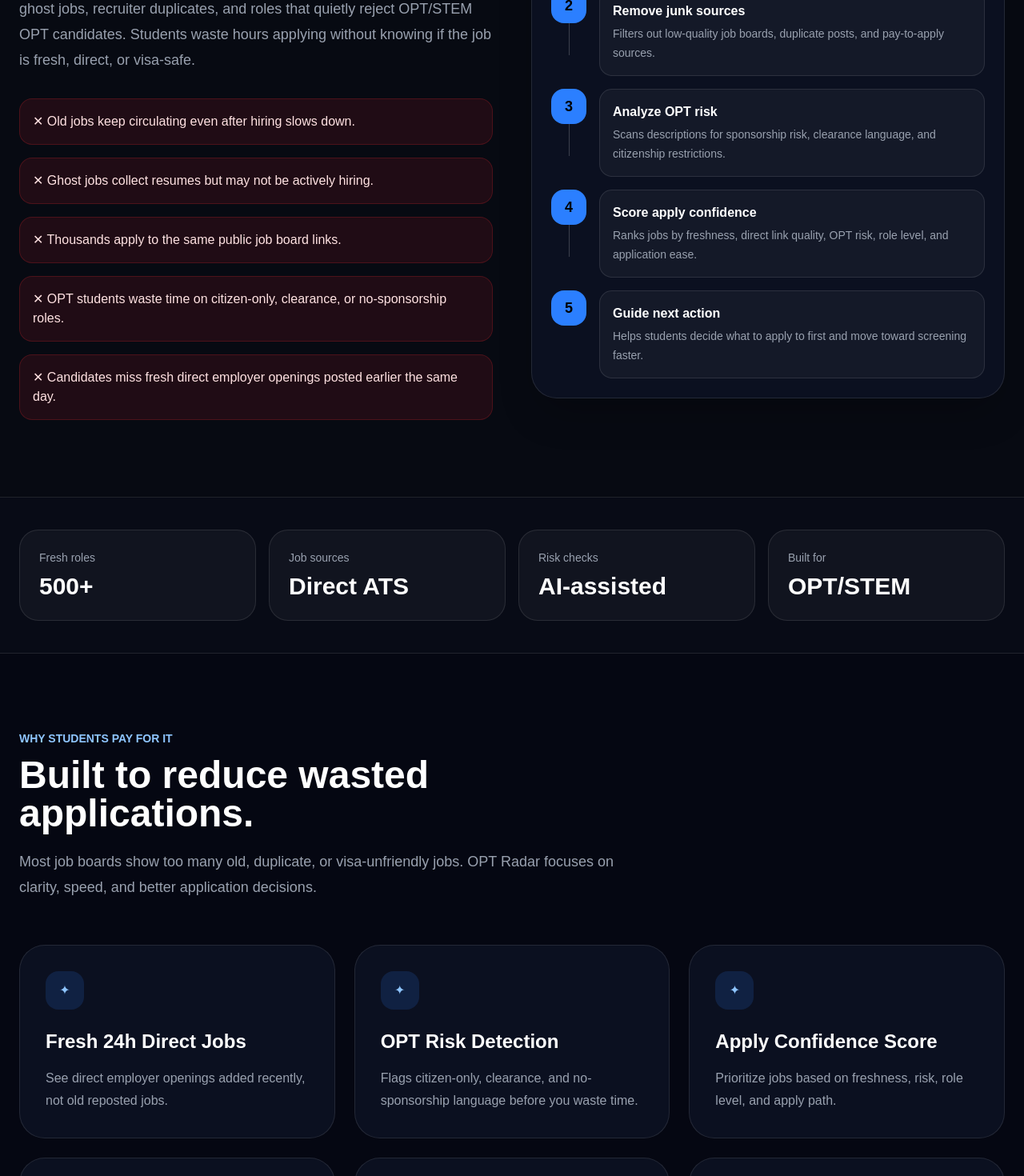
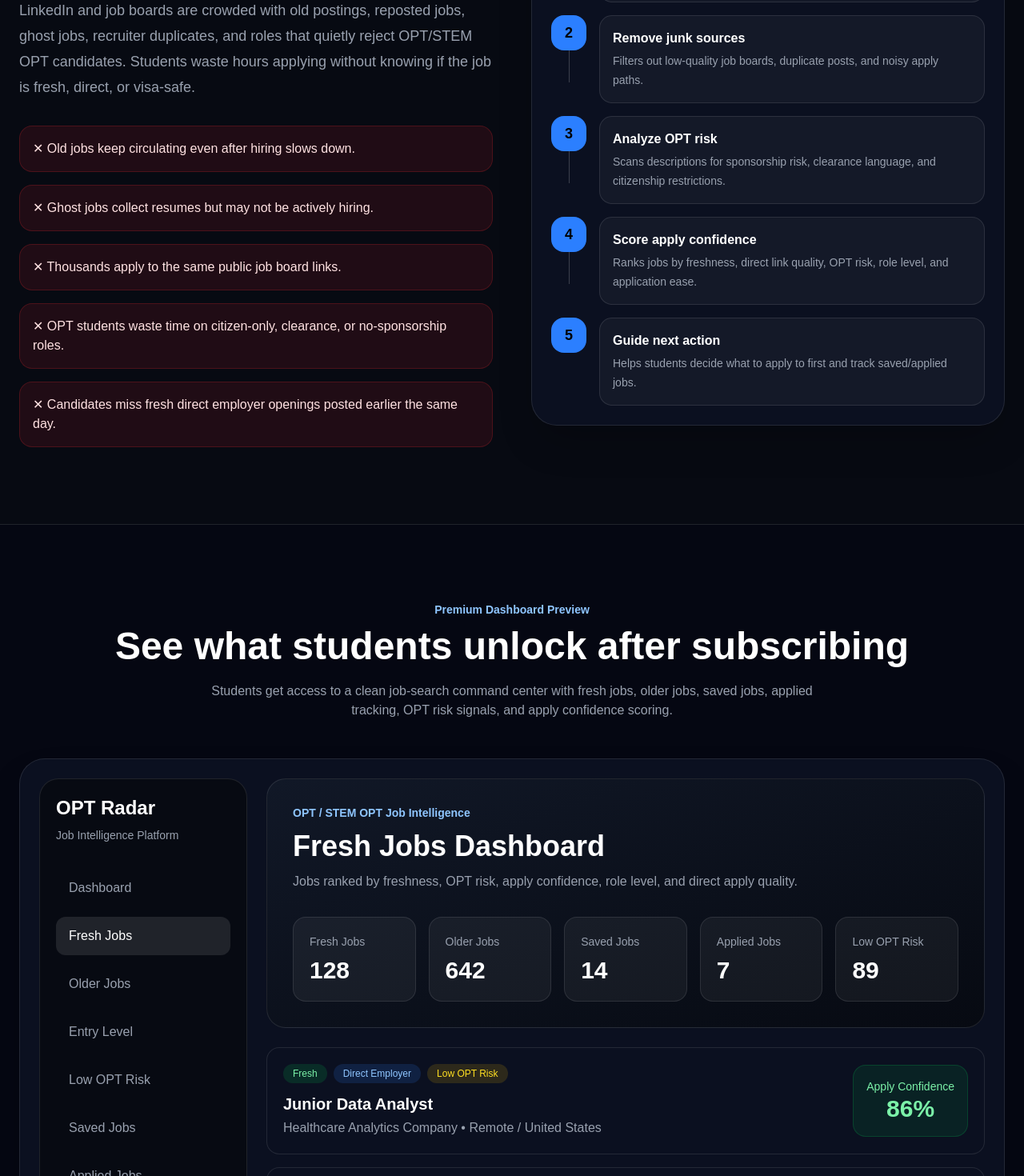
Before and after one commit to venkateshch560/optradar, a Next.js app: page / in a window 1280 px wide. Shown: the part 1330-2800 px from the top of the page at 80% size. Built offline with nearby package versions, Linux system fonts and the light colour scheme.

Commit message:
Update page.tsx

```diff
--- a/app/page.tsx
+++ b/app/page.tsx
@@ -1,7 +1,11 @@
 const features = [
   {
-    title: "Fresh 24h Direct Jobs",
-    desc: "See direct employer openings added recently, not old reposted jobs.",
+    title: "Hourly Fresh Job Updates",
+    desc: "OPT Radar refreshes jobs every hour so students can see newer openings faster.",
+  },
+  {
+    title: "Fresh vs Older Jobs",
+    desc: "Fresh jobs and older jobs are separated so students know where to focus first.",
   },
   {
     title: "OPT Risk Detection",
@@ -12,16 +16,12 @@ const features = [
     desc: "Prioritize jobs based on freshness, risk, role level, and apply path.",
   },
   {
-    title: "Sponsorship Signals",
-    desc: "See whether a role looks low, medium, or high risk for OPT/STEM OPT applicants.",
-  },
-  {
     title: "Direct Apply Links",
     desc: "Skip noisy job boards and go closer to company career pages and ATS links.",
   },
   {
-    title: "Student-Focused Filters",
-    desc: "Filter by entry level, location, remote, role category, and OPT risk.",
+    title: "Saved & Applied Tracker",
+    desc: "Track saved roles and confirmed applications inside one student-focused dashboard.",
   },
 ];
 
@@ -41,13 +41,14 @@ export default function HomePage() {
           <div className="hidden items-center gap-8 text-sm text-gray-300 md:flex">
             <a href="#problem" className="hover:text-white">Why It Works</a>
             <a href="#features" className="hover:text-white">Features</a>
+            <a href="#dashboard-preview" className="hover:text-white">Preview</a>
             <a href="#pricing" className="hover:text-white">Pricing</a>
             <a href="/login" className="hover:text-white">Login</a>
             <a
               href="/login"
               className="rounded-full bg-white px-5 py-2 font-semibold text-black hover:bg-gray-200"
             >
-              Get Started
+              Subscribe Now
             </a>
           </div>
         </nav>
@@ -56,7 +57,7 @@ export default function HomePage() {
           <div>
             <div className="mb-6 inline-flex items-center gap-2 rounded-full border border-blue-400/20 bg-blue-500/10 px-4 py-2 text-sm text-blue-200">
               <span className="h-2 w-2 rounded-full bg-green-400" />
-              Live AI-powered OPT/STEM OPT job intelligence
+              Jobs refresh every hour for active subscribers
             </div>
 
             <h1 className="max-w-4xl text-5xl font-bold leading-[1.05] tracking-tight md:text-7xl">
@@ -64,7 +65,7 @@ export default function HomePage() {
             </h1>
 
             <p className="mt-7 max-w-2xl text-lg leading-8 text-gray-300">
-              OPT Radar filters noisy job boards, removes junk sources, finds fresh direct employer openings, detects OPT risk, and helps students focus on jobs with stronger screening potential.
+              OPT Radar refreshes job opportunities every hour, separates fresh jobs from older postings, filters noisy job-board results, and helps students focus on direct employer opportunities with OPT risk and apply confidence signals.
             </p>
 
             <div className="mt-9 flex flex-wrap gap-4">
@@ -77,7 +78,7 @@ export default function HomePage() {
 
               <a
                 href="#dashboard-preview"
-  className="rounded-xl border border-white/10 px-6 py-3 font-semibold text-white hover:bg-white/10"
+                className="rounded-2xl border border-white/10 px-8 py-4 text-lg font-semibold text-white hover:bg-white/10"
               >
                 Preview Dashboard
               </a>
@@ -88,7 +89,7 @@ export default function HomePage() {
                 ✅ Direct employer & ATS links
               </div>
               <div className="rounded-2xl border border-white/10 bg-white/[0.04] p-4">
-                ⚡ Fresh 24-hour openings
+                ⚡ Hourly job refresh
               </div>
               <div className="rounded-2xl border border-white/10 bg-white/[0.04] p-4">
                 🛡 OPT risk warnings
@@ -106,10 +107,10 @@ export default function HomePage() {
               <div className="mb-5 flex items-center justify-between">
                 <div>
                   <p className="text-sm text-blue-300">Fresh OPT Jobs</p>
-                  <h2 className="text-2xl font-bold">Today’s AI Priority List</h2>
+                  <h2 className="text-2xl font-bold">Hourly Priority List</h2>
                 </div>
                 <div className="rounded-full bg-green-500/15 px-3 py-1 text-sm text-green-300">
-                  Live
+                  Updated hourly
                 </div>
               </div>
 
@@ -152,7 +153,7 @@ export default function HomePage() {
 
               <div className="rounded-2xl border border-blue-500/20 bg-blue-500/10 p-5">
                 <p className="text-sm text-blue-200">
-                  38 fresh low-risk roles found today. Apply before competition increases.
+                  Fresh jobs are updated hourly. Older jobs stay available in the dashboard for later review.
                 </p>
               </div>
             </div>
@@ -204,11 +205,11 @@ export default function HomePage() {
 
               <div className="space-y-4">
                 {[
-                  ["1", "Find fresh job signals", "Tracks direct employer and ATS openings instead of relying on noisy reposts."],
-                  ["2", "Remove junk sources", "Filters out low-quality job boards, duplicate posts, and pay-to-apply sources."],
+                  ["1", "Find fresh job signals", "Refreshes job data hourly and separates fresh listings from older postings."],
+                  ["2", "Remove junk sources", "Filters out low-quality job boards, duplicate posts, and noisy apply paths."],
                   ["3", "Analyze OPT risk", "Scans descriptions for sponsorship risk, clearance language, and citizenship restrictions."],
                   ["4", "Score apply confidence", "Ranks jobs by freshness, direct link quality, OPT risk, role level, and application ease."],
-                  ["5", "Guide next action", "Helps students decide what to apply to first and move toward screening faster."],
+                  ["5", "Guide next action", "Helps students decide what to apply to first and track saved/applied jobs."],
                 ].map(([num, title, desc], index) => (
                   <div key={title} className="relative flex gap-4">
                     <div className="flex flex-col items-center">
@@ -230,10 +231,159 @@ export default function HomePage() {
         </div>
       </section>
 
+      <section id="dashboard-preview" className="border-b border-white/10 bg-[#050712] px-6 py-24 text-white">
+        <div className="mx-auto max-w-7xl">
+          <div className="text-center">
+            <p className="text-sm font-semibold text-blue-300">
+              Premium Dashboard Preview
+            </p>
+
+            <h2 className="mt-3 text-4xl font-bold md:text-5xl">
+              See what students unlock after subscribing
+            </h2>
+
+            <p className="mx-auto mt-5 max-w-3xl text-gray-400">
+              Students get access to a clean job-search command center with fresh jobs,
+              older jobs, saved jobs, applied tracking, OPT risk signals, and apply confidence scoring.
+            </p>
+          </div>
+
+          <div className="mt-12 rounded-[2rem] border border-white/10 bg-[#0B1020] p-6 shadow-2xl">
+            <div className="grid gap-6 lg:grid-cols-[260px_1fr]">
+              <aside className="rounded-3xl border border-white/10 bg-[#070A12] p-5">
+                <h3 className="text-2xl font-bold">OPT Radar</h3>
+                <p className="mt-2 text-sm text-gray-400">
+                  Job Intelligence Platform
+                </p>
+
+                <div className="mt-8 space-y-3">
+                  {[
+                    "Dashboard",
+                    "Fresh Jobs",
+                    "Older Jobs",
+                    "Entry Level",
+                    "Low OPT Risk",
+                    "Saved Jobs",
+                    "Applied Jobs",
+                  ].map((item, index) => (
+                    <div
+                      key={item}
+                      className={
+                        index === 1
+                          ? "rounded-xl bg-white/10 px-4 py-3 font-medium"
+                          : "rounded-xl px-4 py-3 text-gray-400"
+                      }
+                    >
+                      {item}
+                    </div>
+                  ))}
+                </div>
+              </aside>
+
+              <div>
+                <div className="rounded-3xl border border-white/10 bg-gradient-to-br from-[#111827] to-[#070A12] p-8">
+                  <p className="text-sm font-semibold text-blue-300">
+                    OPT / STEM OPT Job Intelligence
+                  </p>
+
+                  <h3 className="mt-3 text-4xl font-bold">
+                    Fresh Jobs Dashboard
+                  </h3>
+
+                  <p className="mt-3 max-w-3xl text-gray-400">
+                    Jobs ranked by freshness, OPT risk, apply confidence, role level,
+                    and direct apply quality.
+                  </p>
+
+                  <div className="mt-8 grid gap-4 md:grid-cols-5">
+                    {[
+                      ["Fresh Jobs", "128"],
+                      ["Older Jobs", "642"],
+                      ["Saved Jobs", "14"],
+                      ["Applied Jobs", "7"],
+                      ["Low OPT Risk", "89"],
+                    ].map(([label, value]) => (
+                      <div
+                        key={label}
+                        className="rounded-2xl border border-white/10 bg-white/5 p-5"
+                      >
+                        <p className="text-sm text-gray-400">{label}</p>
+                        <p className="mt-2 text-3xl font-bold">{value}</p>
+                      </div>
+                    ))}
+                  </div>
+                </div>
+
+                <div className="mt-6 grid gap-4">
+                  {[
+                    {
+                      title: "Junior Data Analyst",
+                      company: "Healthcare Analytics Company",
+                      location: "Remote / United States",
+                      confidence: "86%",
+                      risk: "Low OPT Risk",
+                    },
+                    {
+                      title: "AI Data Analyst",
+                      company: "Enterprise AI Platform",
+                      location: "Austin, TX",
+                      confidence: "78%",
+                      risk: "Medium OPT Risk",
+                    },
+                    {
+                      title: "Cloud Support Engineer",
+                      company: "Technology Services Firm",
+                      location: "Atlanta, GA",
+                      confidence: "82%",
+                      risk: "Low OPT Risk",
+                    },
+                  ].map((job) => (
+                    <div
+                      key={job.title}
+                      className="rounded-2xl border border-white/10 bg-[#0B1020] p-5"
+                    >
+                      <div className="flex flex-col gap-4 md:flex-row md:items-center md:justify-between">
+                        <div>
+                          <div className="mb-3 flex gap-2">
+                            <span className="rounded-full bg-green-500/15 px-3 py-1 text-xs text-green-300">
+                              Fresh
+                            </span>
+                            <span className="rounded-full bg-blue-500/15 px-3 py-1 text-xs text-blue-300">
+                              Direct Employer
+                            </span>
+                            <span className="rounded-full bg-yellow-500/15 px-3 py-1 text-xs text-yellow-300">
+                              {job.risk}
+                            </span>
+                          </div>
+
+                          <h4 className="text-xl font-bold">{job.title}</h4>
+                          <p className="mt-1 text-gray-400">
+                            {job.company} • {job.location}
+                          </p>
+                        </div>
+
+                        <div className="rounded-2xl border border-green-500/20 bg-green-500/10 p-4 text-center text-green-300">
+                          <p className="text-sm">Apply Confidence</p>
+                          <p className="text-3xl font-bold">{job.confidence}</p>
+                        </div>
+                      </div>
+                    </div>
+                  ))}
+                </div>
+
+                <p className="mt-5 text-center text-sm text-gray-500">
+                  Preview only. Full dashboard access is available after subscription.
+                </p>
+              </div>
+            </div>
+          </div>
+        </div>
+      </section>
+
       <section className="border-b border-white/10 bg-[#080B16]">
         <div className="mx-auto grid max-w-7xl gap-4 px-6 py-10 md:grid-cols-4">
           {[
-            ["Fresh roles", "500+"],
+            ["Fresh jobs", "Hourly"],
             ["Job sources", "Direct ATS"],
             ["Risk checks", "AI-assisted"],
             ["Built for", "OPT/STEM"],
@@ -314,13 +464,13 @@ export default function HomePage() {
           <div className="grid gap-4 md:grid-cols-2">
             {[
               "Unlimited fresh OPT/STEM OPT jobs",
+              "Hourly job updates",
               "Direct employer & ATS links",
               "AI apply confidence scoring",
               "OPT risk detection",
               "Sponsorship insights",
-              "Priority fresh-job visibility",
-              "Advanced dashboard filters",
-              "Future resume matching upgrades",
+              "Saved and applied tracker",
+              "Hourly email job alerts",
             ].map((item) => (
               <div
                 key={item}
@@ -346,7 +496,7 @@ export default function HomePage() {
             href="/login"
             className="mt-10 block rounded-2xl bg-white px-5 py-5 text-center text-2xl font-bold text-black transition hover:bg-gray-200"
           >
-            Try OPT Radar Today
+            Subscribe Now
           </a>
 
           <p className="mt-6 text-center text-sm leading-7 text-gray-500">
@@ -368,12 +518,12 @@ export default function HomePage() {
             href="/login"
             className="mt-10 inline-flex rounded-2xl bg-white px-8 py-4 text-lg font-bold text-black hover:bg-gray-200"
           >
-            Subscribe Now Today
+            Subscribe Now
           </a>
         </div>
       </section>
+
       <footer className="border-t border-white/10 py-10 text-center text-sm text-gray-500">
-
         <p>
           OPT Radar is a job intelligence and aggregation platform that helps users discover publicly available job openings faster.
         </p>
@@ -383,34 +533,22 @@ export default function HomePage() {
         </p>
 
         <div className="mt-5 flex items-center justify-center gap-6">
-
-    <a
-      href="/terms"
-      className="hover:text-white"
-    >
+          <a href="/terms" className="hover:text-white">
             Terms
           </a>
 
-    <a
-      href="/privacy"
-      className="hover:text-white"
-    >
+          <a href="/privacy" className="hover:text-white">
             Privacy
           </a>
 
-    <a
-      href="/disclaimer"
-      className="hover:text-white"
-    >
+          <a href="/disclaimer" className="hover:text-white">
             Disclaimer
           </a>
-
         </div>
 
         <p className="mt-6 text-xs text-gray-600">
           © 2026 OPT Radar by The AI Solutionist
         </p>
-
       </footer>
     </main>
   );
```
Lines whose indentation alone changed are shown as unchanged.
